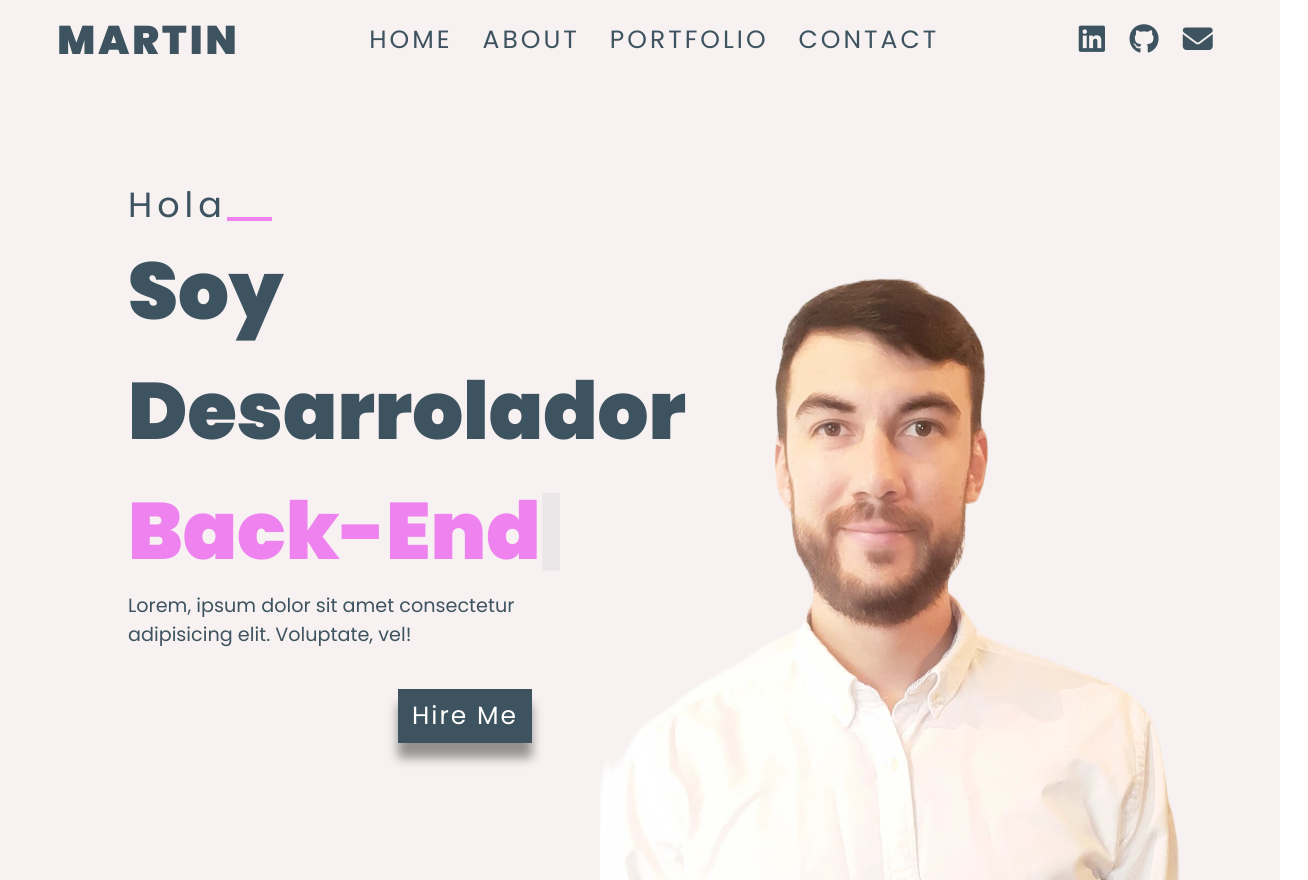
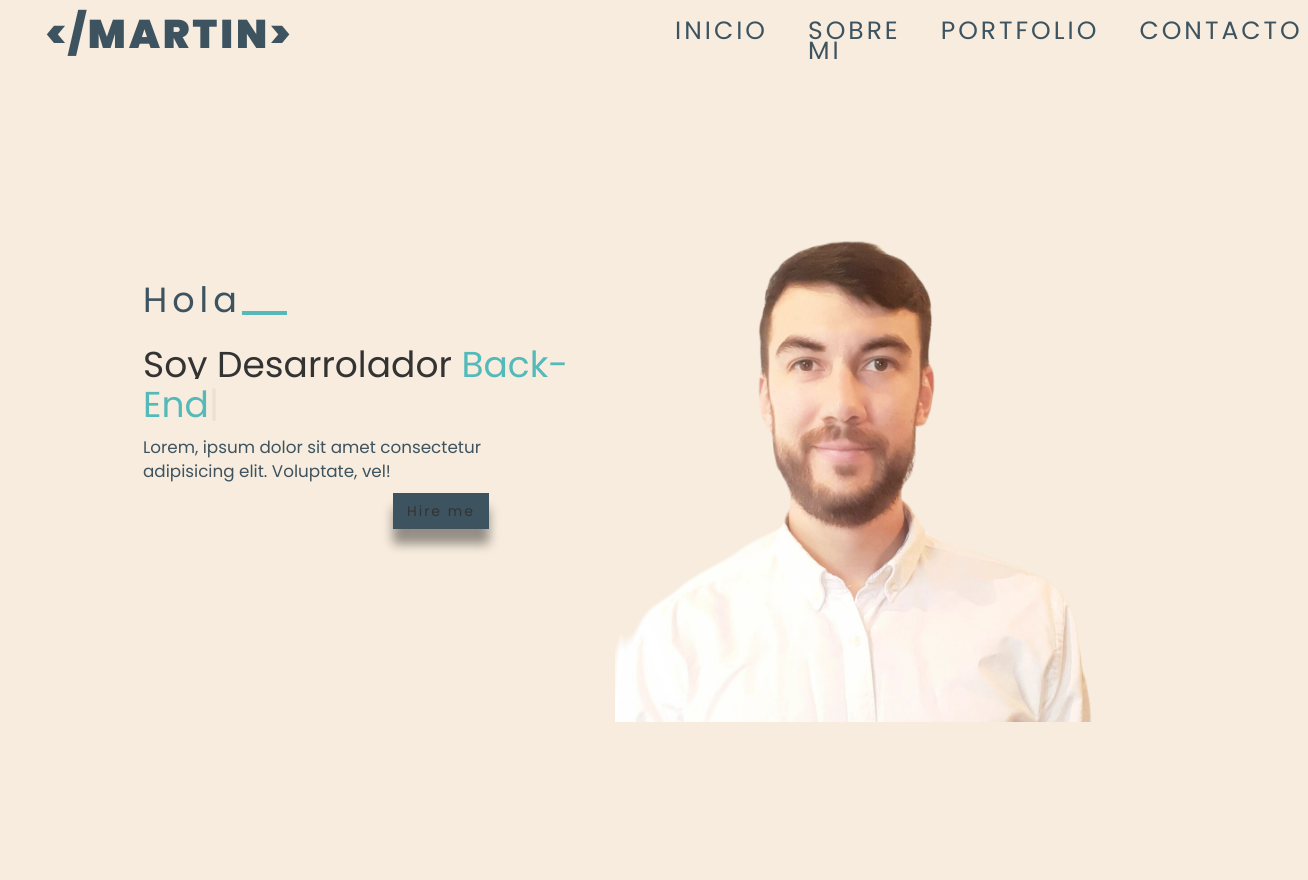
Before and after one commit to ojedam13/Portfolio_P5, a plain HTML site: page index.html in a window 1280 px wide. Shown: the whole page, 1308 px wide, since content can reach past the window. After the commit the page ends 800 px from the top, so only its background shows below. Drawn offline with nearby package versions, Linux system fonts and the light colour scheme.

Commit message:
incluyendo bootstrap

```diff
--- a/index.html
+++ b/index.html
@@ -4,21 +4,77 @@
     <meta charset="UTF-8">
     <meta http-equiv="X-UA-Compatible" content="IE=edge">
     <meta name="viewport" content="width=device-width, initial-scale=1.0">
-    <link rel="stylesheet" href="style.css">
+    <link rel="stylesheet" href="./style/style.css">
     <script src="https://kit.fontawesome.com/86129dc939.js" crossorigin="anonymous"></script>
-    <title>Document</title>
+    <link rel="stylesheet" href="./style/bootstrap.css">
+    <!-- Latest compiled and minified CSS -->
+    <link rel="stylesheet" href="https://maxcdn.bootstrapcdn.com/bootstrap/3.4.1/css/bootstrap.min.css">
+    <title>Martin Ojeda</title>
 </head>
 <body>
+    <div class="navegation">
+        <!--Navegation start-->
+        <nav class="navbar navbar-expand-md fixed-top">
+        <div class="container-fluid">
+            <button class="navbar-toggler" type="button" data-bs-toggle="collapse" data-bs-target="#navbarTogglerDemo02">
+            <span class="navbar-toggler-icon"></span>
+            </button>
+            <div class="collapse navbar-collapse  col-lg-12" id="navbarTogglerDemo02">
+                <a class="col-lg-6 logo col-sm-4" href="#">&lt;/Martin&gt;</a>
+                <ul class="navbar-nav col-lg-6 col-sm-8 navItems">
+                    <li class="nav-item active ">
+                        <a class="nav-link "href="#">Inicio</a>
+                    </li>
+                    <li class="nav-item">
+                        <a class="nav-link" href="#">Sobre mi</a>
+                    </li>
+                    <li class="nav-item">
+                        <a class="nav-link" href="#">Portfolio</a>
+                    </li>
+                    <li class="nav-item">
+                        <a class="nav-link" href="#">Contacto</a>
+                    </li>
+                </ul>
+            </div>
+        </div>
+        </nav>
+        </div>
+
+        <!--Navegation End-->
+
+        <!--Background Start-->
+        <div class="wrapper">
+            <div class="columna col-lg-6 ">
+                <span class="topline">Hola</span>
+                <h1>Soy Desarrolador <span class="multiText"></span></h1>
+                <p>Lorem, ipsum dolor sit amet consectetur adipisicing elit. Voluptate, vel!</p>
+                <div class="boton">
+                    <button>Hire me</button>
+                </div>
+            </div>
+            <div class="columna col-lg-6">
+                <div class="imgBox">
+                    <img src="./img/yo.png"  alt="Imagen portfolio" class="img-fluid">
+                </div>
+            </div>
+        </div>
+        <!--Background End-->
+
+        <!--Sobre mi-->
+
+
+
+    <!-- otro portfolio
     <div class="container">
-        <nav>
-            <div class="logo">Martin</div>
+        <nav">
+            <div class="logo"> &lt;/Martin&gt; </div>
                 <ul class="navItems">
                     <li><a href="#">Home</a></li>
                     <li><a href="#">About</a></li>
                     <li><a href="#">Portfolio</a></li>
                     <li><a href="#">Contact</a></li>
                 </ul>
-                <div class="links">
+                 <div class="links">
                     <a href="#"><i class="fa-brands fa-linkedin"></i></a>
                     <a href="#"><i class="fa-brands fa-github"></i></a>
                     <a href="#"><i class="fa-solid fa-envelope"></i></a>
@@ -41,6 +97,14 @@
             </div>
         </div>
     </div>
+
+    -->
+
+    <!-- jQuery library -->
+    <script src="https://ajax.googleapis.com/ajax/libs/jquery/3.6.0/jquery.min.js"></script>
+
+    <!-- Latest compiled JavaScript -->
+    <script src="https://maxcdn.bootstrapcdn.com/bootstrap/3.4.1/js/bootstrap.min.js"></script>
     <script src="https://cdn.jsdelivr.net/npm/typed.js@2.0.12"></script>
     <script>
         var typingEffect = new Typed (".multiText",{
@@ -49,7 +113,7 @@
             typeSpeed: 100,
             backSpeed: 80,
             backDelay: 1500
-        })
+        });
     </script>
 </body>
 </html>
--- /dev/null
+++ b/style/style.css
@@ -0,0 +1,139 @@
+@import url('https://fonts.googleapis.com/css2?family=Poppins:wght@400;600;900&display=swap');
+
+*{
+    margin: 0;
+    padding: 0;
+    box-sizing: border-box;
+    font-family: 'Poppins', sans-serif;
+    background-color: #F7ECDE;
+}
+
+/*-------NavBar-------------*/
+.logo{
+    display: flex;
+    font-size: 40px;
+    font-weight: 800;
+    color: #3d535f;
+    letter-spacing: 3px;
+    cursor: pointer;
+    text-transform: uppercase;
+
+}
+
+.navItems{
+    display: flex;
+}
+
+.navItems li{
+    list-style: none;
+    margin: 0 15px;
+}
+
+.navItems li a{
+    font-size: 25px;
+    color: #3d535f;
+    letter-spacing: 3px;
+    text-decoration: none;
+    text-transform: uppercase;
+
+}
+
+.navItems li:hover a,
+.logo:hover {
+    color: #54BAB9;
+    text-decoration: none;
+
+}
+/*------Home-----------*/
+.wrapper{
+    display: flex;
+    width: 100%;
+    height: 80vh;
+    justify-content: center;
+    align-items: center;
+    padding: 0 10%;
+    overflow: hidden;
+    margin: -20px 0;
+}
+
+/* .columna{
+    width: 50%;
+} */
+
+
+.topline{
+    display: block;
+    position: relative;
+    font-size: 35px;
+    letter-spacing: 5px;
+    color: #3d535f;
+}
+
+.topline::after{
+    position: absolute;
+    content: '';
+    height: 4px;
+    width: 45px;
+    bottom: 10px;
+    background-color: #54BAB9;
+}
+h1{
+    display: block;
+    font-size: 5em;
+    font-weight: 900;
+    color: #3d535f;
+}
+.multiText{
+  color: #54BAB9;
+  text-transform: capitalize;
+}
+p{
+    display: block;
+    width: 90%;
+    font-size: 1.2em;
+    color: #3d535f;
+}
+.boton{
+    width: 100%;
+    position: relative;
+    left: 250px;
+}
+ button{
+    outline: none;
+    border: none;
+    cursor: pointer;
+    font-size: 25px;
+    font-weight: 400;
+    color: #fff;
+    background-color: #3d535f;
+    padding: 8px 14px;
+    margin: 40px 120px;
+    letter-spacing: 2px;
+    text-transform: capitalize;
+    box-shadow: 0 15px 10px rgba(0,0,0,0.4);
+}
+
+ button:hover{
+    background-color: #54BAB9;
+}
+.imgBox{
+    position: relative;
+    width: 100%;
+    height: 100%;
+}
+
+.imgBox img{
+    position: relative;
+    height: 100%;
+    width: calc(130% - 80px);
+    top: 120px;
+    right: 50px;
+    animation: animateUser 4s linear infinite;
+}
+
+@keyframes animateUser {
+    50%{
+        right: 30px;
+        top: 180px;
+    }
+}
```
